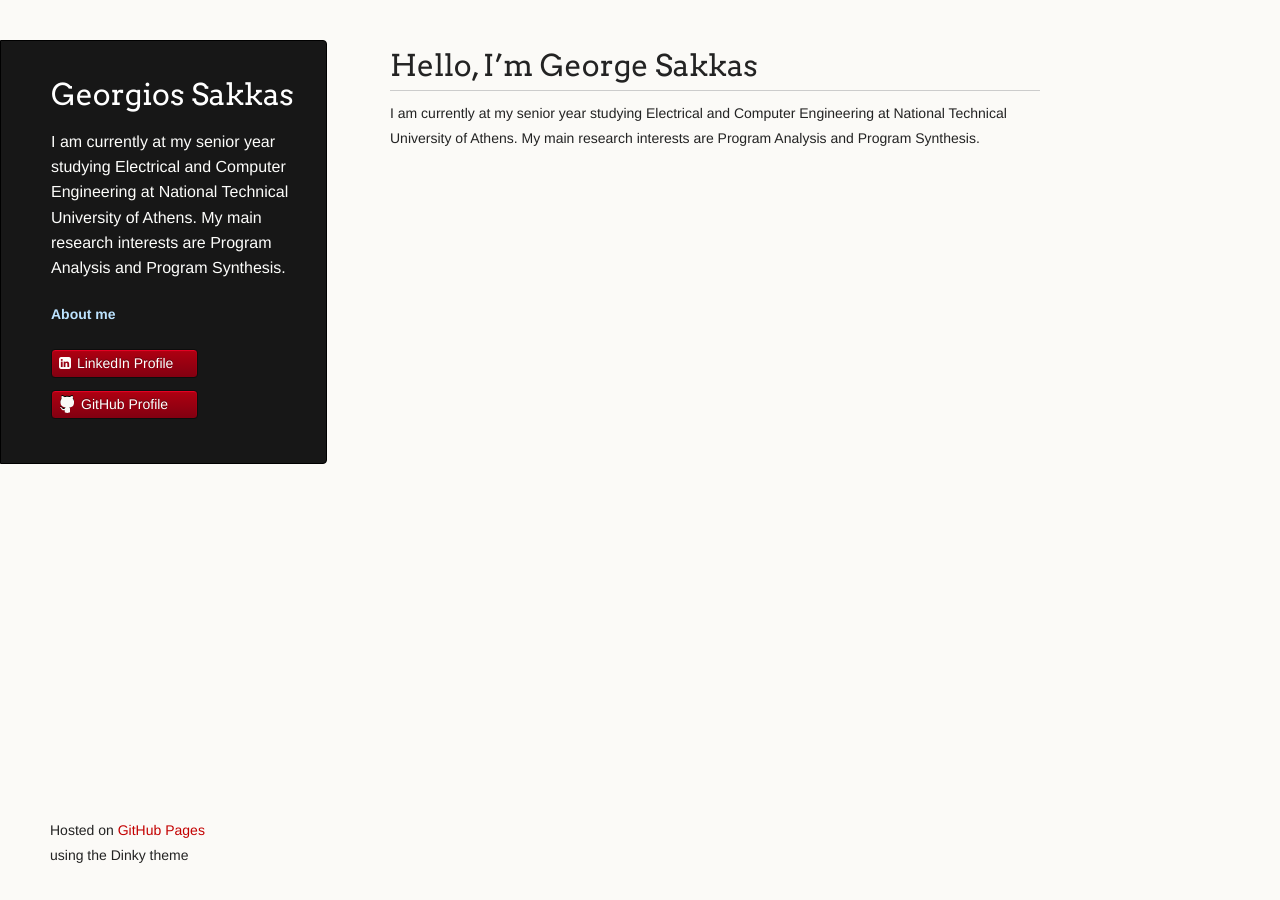
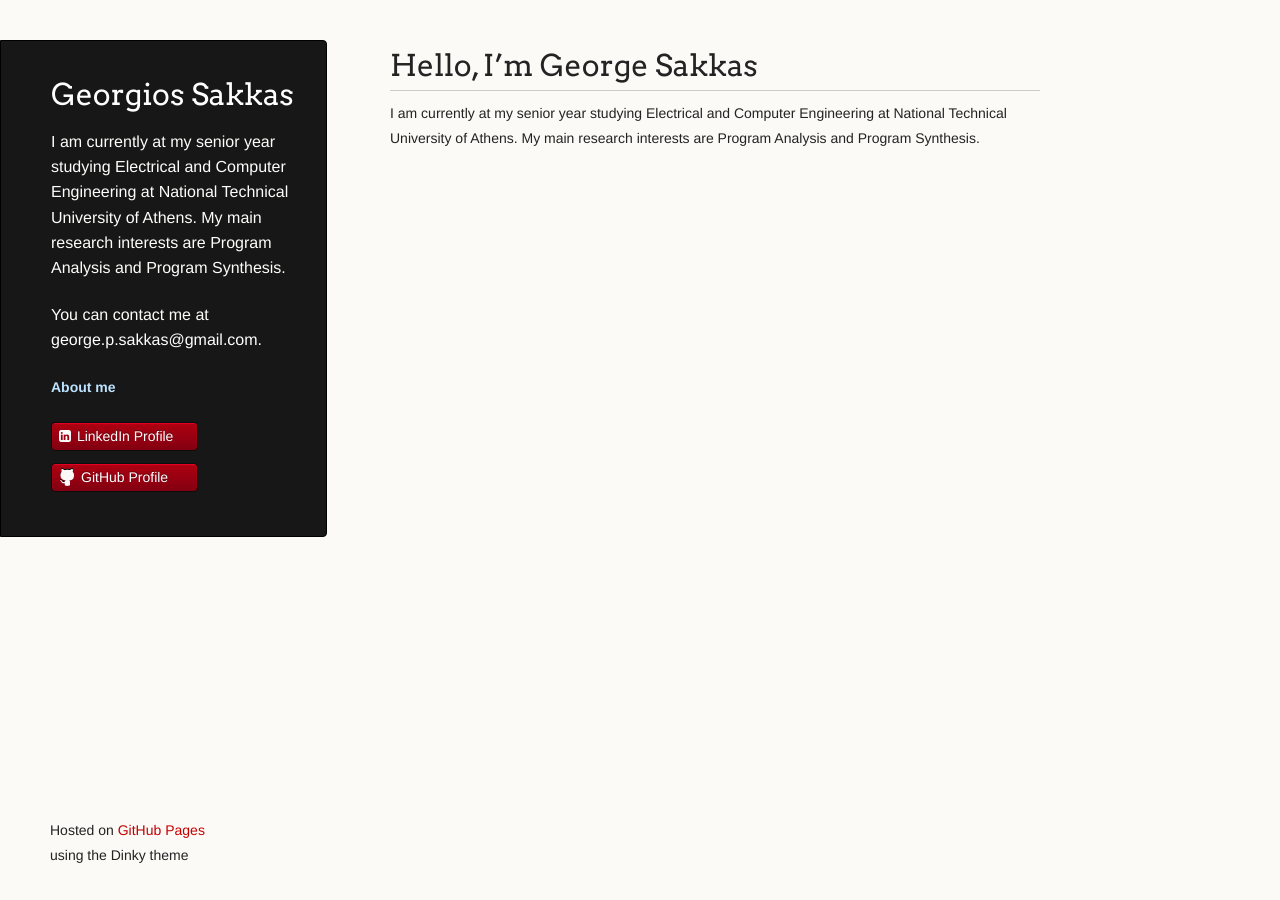
Before and after one commit to gsakkas/gsakkas.github.io, a Jekyll site: the page built from index.md, in a window 1280 px wide. Built offline with Jekyll 4.4.1, drawn with Linux system fonts in a browser that asks for light colours; nearby versions of some CDN libraries; our own code applies the rules of GitHub Pages for plain Markdown files.

Commit message:
Added email address

```diff
--- a/_layouts/default.html
+++ b/_layouts/default.html
@@ -20,7 +20,7 @@
       <header>
         <h1 class="header">{{ site.title | default: site.github.repository_name }}</h1>
         <p class="header">{{ site.description | default: site.github.project_tagline }}</p>
-
+        <p class="header">You can contact me at <a href="mailto:george.p.sakkas@gmail.com">george.p.sakkas@gmail.com</a>.</p>
         <p><a class="aboutme" href="/about.html">About me</a></p>
 
         <ul>
```
